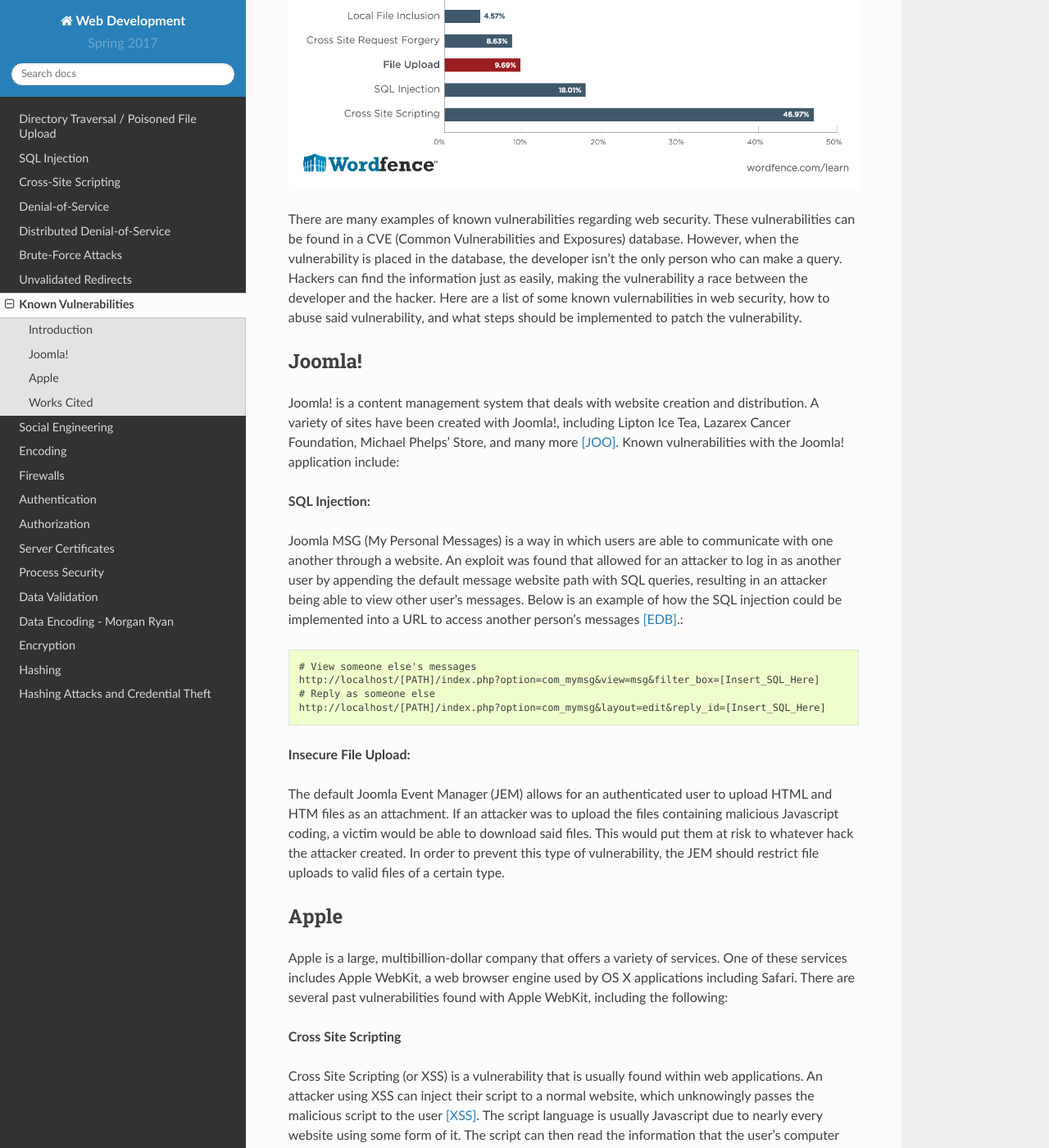
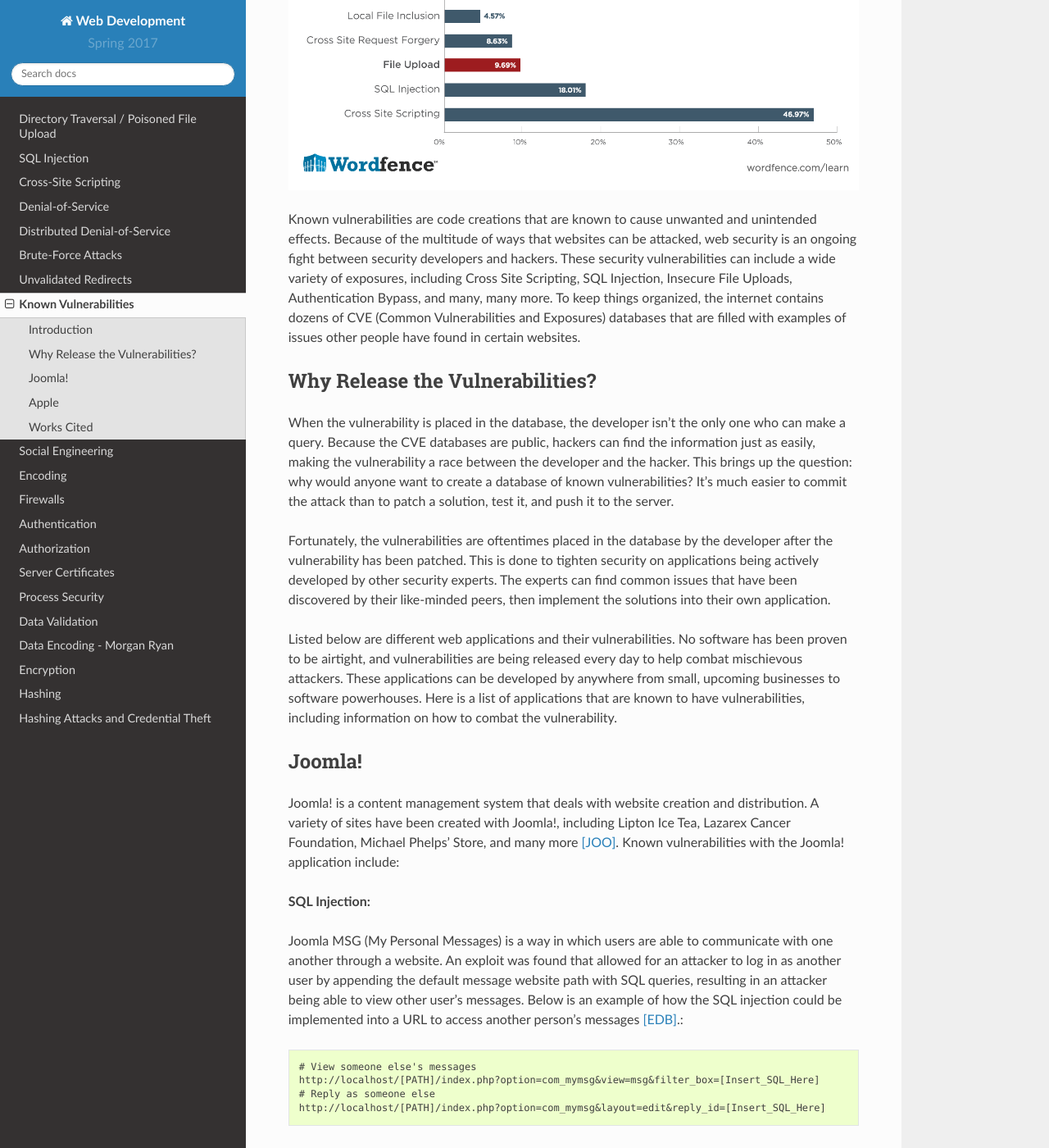
Before and after one commit to pvcraven/2017_web_security, a Sphinx documentation site: the page built from source/known_vulnerabilities/known_vulnerabilities.rst, in a window 1280 px wide and 1400 px high, scrolled down 552 px. Shown: the whole window at 82% size. Built offline with Sphinx 7.4.7 and the Read the Docs theme 2.0.0, drawn with Linux system fonts in a browser that asks for light colours; some of the changed text lies outside the part shown.

Commit message:
Updated information regarding why CVE databases are important

```diff
--- a/source/known_vulnerabilities/known_vulnerabilities.rst
+++ b/source/known_vulnerabilities/known_vulnerabilities.rst
@@ -8,14 +8,38 @@
 
 .. image:: file_upload.png
 
-There are many examples of known vulnerabilities regarding web security. These
-vulnerabilities can be found in a CVE (Common Vulnerabilities and Exposures)
-database. However, when the vulnerability is placed in the database, the
-developer isn't the only person who can make a query. Hackers can find the
-information just as easily, making the vulnerability a race between the
-developer and the hacker. Here are a list of some known vulernabilities in web
-security, how to abuse said vulnerability, and what steps should be implemented
-to patch the vulnerability.
+Known vulnerabilities are code creations that are known to cause unwanted and
+unintended effects. Because of the multitude of ways that websites can be
+attacked, web security is an ongoing fight between security developers and
+hackers. These security vulnerabilities can include a wide variety of exposures,
+including Cross Site Scripting, SQL Injection, Insecure File Uploads,
+Authentication Bypass, and many, many more. To keep things organized, the
+internet contains dozens of CVE (Common Vulnerabilities and Exposures) databases
+that are filled with examples of issues other people have found in certain websites.
+
+Why Release the Vulnerabilities?
+--------------------------------
+
+When the vulnerability is placed in the database, the developer isn't the only
+one who can make a query. Because the CVE databases are public, hackers can find
+the information just as easily, making the vulnerability a race between the
+developer and the hacker. This brings up the question: why would anyone want to
+create a database of known vulnerabilities? It's much easier to commit the
+attack than to patch a solution, test it, and push it to the server.
+
+Fortunately, the vulnerabilities are oftentimes placed in
+the database by the developer after the vulnerability has been patched. This is
+done to tighten security on applications being actively developed by other
+security experts. The experts can find common issues that have been discovered
+by their like-minded peers, then implement the solutions into their own
+application.
+
+Listed below are different web applications and their vulnerabilities. No
+software has been proven to be airtight, and vulnerabilities are being released
+every day to help combat mischievous attackers. These applications can be
+developed by anywhere from small, upcoming businesses to software powerhouses.
+Here is a list of applications that are known to have vulnerabilities, including
+information on how to combat the vulnerability.
 
 
 Joomla!
```
Also changed, not shown: other parts of source/known_vulnerabilities/known_vulnerabilities.rst (+1 -1 lines).
